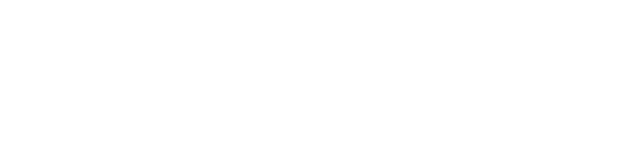
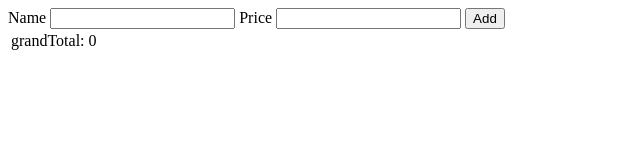
Before and after one commit to acciojob/shopping-cart-2-KrumarDevendra007, a website: page main.html in a window 1280 px wide. Shown: the whole page, without its empty margins (0-640 px from the left). Drawn offline with Linux system fonts and the light colour scheme.

Commit message:
created a submission

```diff
--- a/main.html
+++ b/main.html
@@ -8,6 +8,18 @@
 
 <body>
 	<!-- the entire body must be written by student -->
+    <label data-ns-test="item-price">Name</label>
+	<input type="text" id="item-name-input" name="name">
+	<label data-ns-test="item-price">Price</label>
+	<input type="number" id="item-price-input" name="price">
+	<button onclick="grandPrice()">Add</button>
+	<table data-ns-test="grandTotal">
+		<tr>
+			<td>grandTotal: </td>
+			<td id="total-price">0</td>
+		</tr>
+	</table>
+
     <script type="text/javascript" src="./script.js">
 </script>
 
--- a/script.js
+++ b/script.js
@@ -1 +1,14 @@
 //your code here
+
+let totalPrice = 0;
+
+function grandPrice() {
+    const nameInput = document.getElementById("item-name-input");
+    const priceInput = document.getElementById("item-price-input");
+    const price = parseFloat(priceInput.value);
+	totalPrice +=  price;
+    document.getElementById("total-price").innerText = totalPrice;
+
+     nameInput.value = "";
+     priceInput.value = "";
+}
--- a/styles.css
+++ b/styles.css
@@ -1,2 +1 @@
-
 /* Your CSS Code here. */
```
